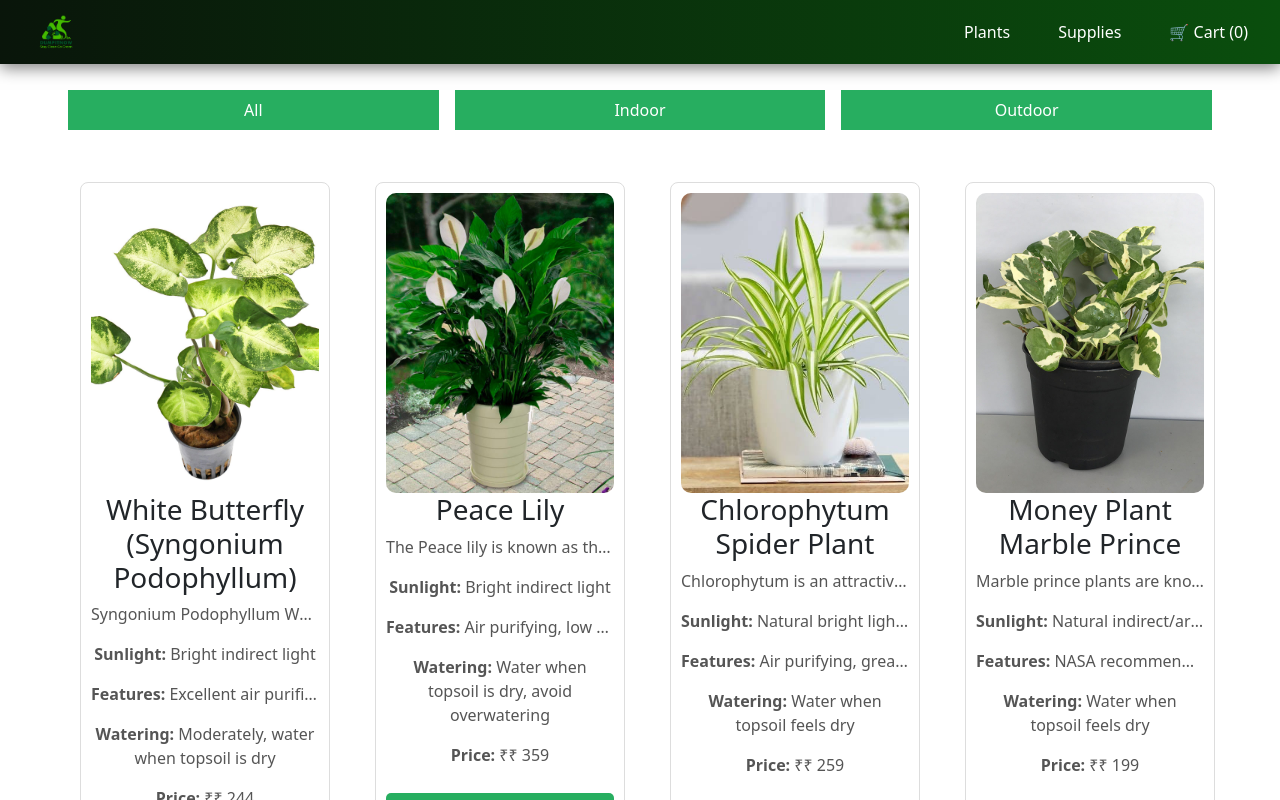
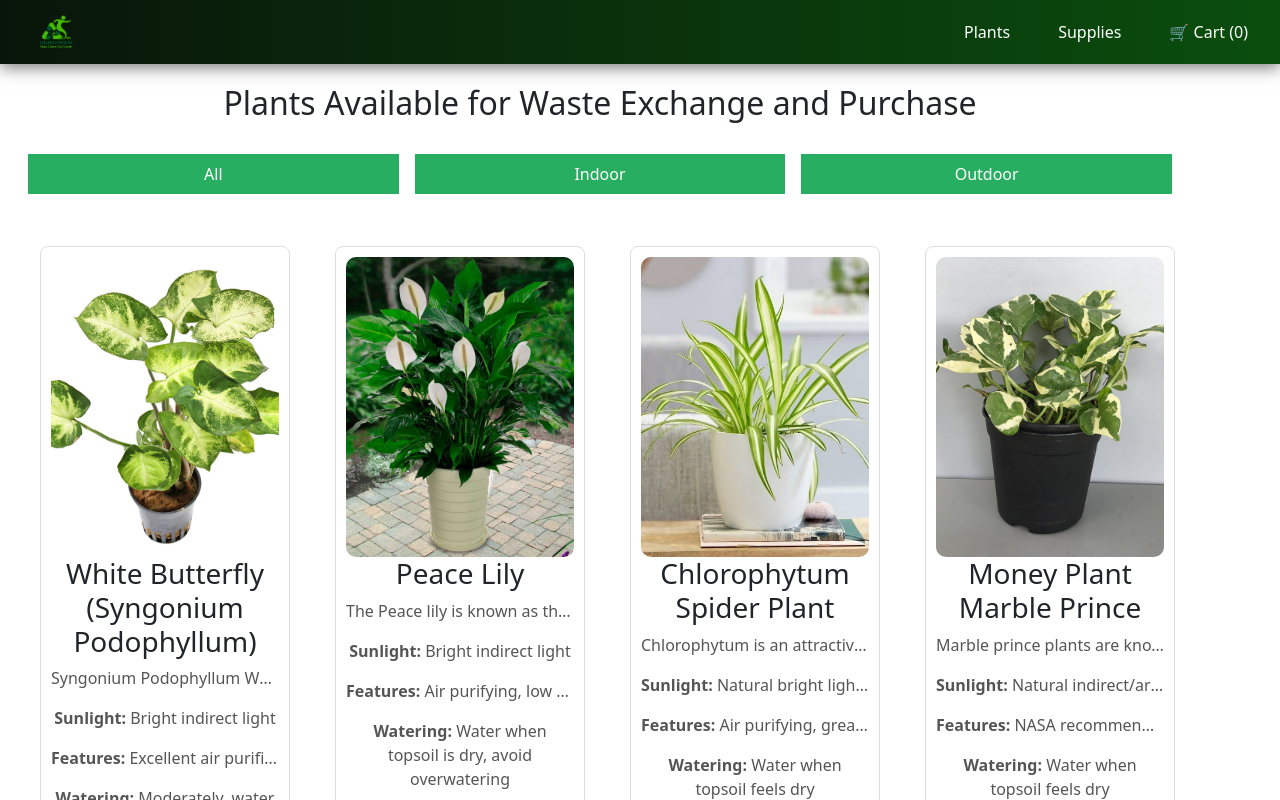
Before and after one commit to Suryapp8/DIN-NEW, a React (Create React App) app in the folder dumpitnow/: page /plant in a window 1280 px wide. Shown: the top 800 px of the page. Built offline with nearby package versions, Linux system fonts and the light colour scheme.

Commit message:
navbar fixed

```diff
--- a/dumpitnow/src/components/Plant.js
+++ b/dumpitnow/src/components/Plant.js
@@ -23,7 +23,7 @@ const Plant = ({ cart, setCart }) => {
 
   return (
     <div className="plants-container">
-      <h2>Plants Available for Waste Exchange</h2>
+      <h2>Plants Available for Waste Exchange and Purchase</h2>
 
       {/* Filter Buttons */}
       <div className="filter-buttons">
--- a/dumpitnow/src/components/Supplies.js
+++ b/dumpitnow/src/components/Supplies.js
@@ -44,7 +44,7 @@ const SupplyPage = ({ cart, setCart }) => {
 
   return (
     <div className="supply-page">
-      <h2>Order Supplies</h2>
+      <h2>Fertilisers</h2>
       <div className="products-grid">
         {products.map((product) => (
           <div key={product.id} className="product-card">
--- a/dumpitnow/src/styles/cart.css
+++ b/dumpitnow/src/styles/cart.css
@@ -1,7 +1,7 @@
 /* General Cart Styles */
 .cart-container {
   max-width: 900px;
-  margin: 0 auto;
+  margin-top: 4rem;
   padding: 20px;
   text-align: center;
   min-height: 80vh;
--- a/dumpitnow/src/styles/navbar.css
+++ b/dumpitnow/src/styles/navbar.css
@@ -1,18 +1,26 @@
+body,
+html {
+  margin: 0;
+  padding: 0;
+  height: 100%;
+  overflow-x: hidden;
+}
+
 nav {
   height: 4rem;
   width: 100%;
   display: flex;
   align-items: center;
-  justify-content: space-between; /* Ensure space between logo and other items */
-  background: linear-gradient(to right, #09150a, #0a4e0d); /* Green gradient background */
+  justify-content: space-between;
+  background: linear-gradient(to right, #09150a, #0a4e0d);
   color: white;
   padding: 0 1rem;
-  box-shadow: 0 4px 15px rgba(0, 0, 0, 0.5); /* Deeper shadow for better separation */
-  position: fixed; /* Fix the navbar to the top */
-  top: 0; /* Align to the top */
-  left: 0; /* Align to the left */
-  right: 0; /* Align to the right */
-  z-index: 1000; /* Ensure it stays on top of other elements */
+  box-shadow: 0 4px 15px rgba(0, 0, 0, 0.5);
+  position: fixed;
+  top: 0;
+  left: 0;
+  right: 0;
+  z-index: 1000;
 }
 
 .logo-cont {
@@ -44,6 +52,11 @@ nav {
 
 .links {
   margin-left: 1rem; /* Adjust margin for spacing between links */
+}
+
+.content {
+  margin-top: 4.5rem; /* Offset for the fixed navbar */
+  padding: 20px;
 }
 
 .links > a,
--- a/dumpitnow/src/styles/payment.css
+++ b/dumpitnow/src/styles/payment.css
@@ -1,6 +1,6 @@
 .payment-container {
   max-width: 600px;
-  margin: 0 auto;
+  margin: 4rem auto;
   padding: 2rem;
   background-color: #f9f9f9;
   border-radius: 10px;
--- a/dumpitnow/src/styles/plants.css
+++ b/dumpitnow/src/styles/plants.css
@@ -1,6 +1,6 @@
 .plants-container {
+  margin-top: 4rem;
   max-width: 1200px;
-  margin: 0 auto;
   padding: 20px;
   text-align: center;
 }
--- a/dumpitnow/src/styles/supply.css
+++ b/dumpitnow/src/styles/supply.css
@@ -1,4 +1,5 @@
 .supply-page {
+  margin-top: 4rem;
   text-align: center;
   padding: 20px;
   background-color: #f9f9f9; /* Add a subtle background */
```
